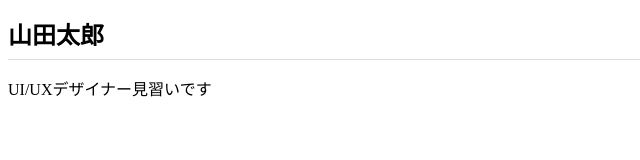
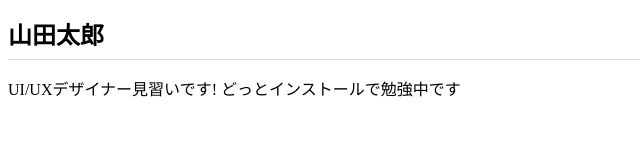
Before and after one commit to migokei/migo.github.io, a plain HTML site: page index.html in a window 1280 px wide. Shown: the whole page, without its empty margins (0-640 px from the left). Drawn offline with Linux system fonts and the light colour scheme.

Commit message:
Add files via upload

```diff
--- a/index.html
+++ b/index.html
@@ -8,6 +8,6 @@
 </head>
 <body>
   <h1>山田太郎</h1>
-  <p>UI/UXデザイナー見習いです</p>
+  <p>UI/UXデザイナー見習いです! どっとインストールで勉強中です</p>
 </body>
 </html>
```
